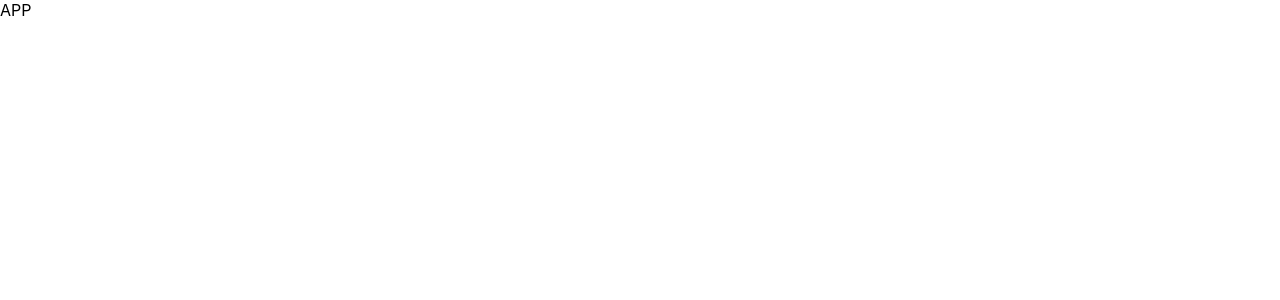
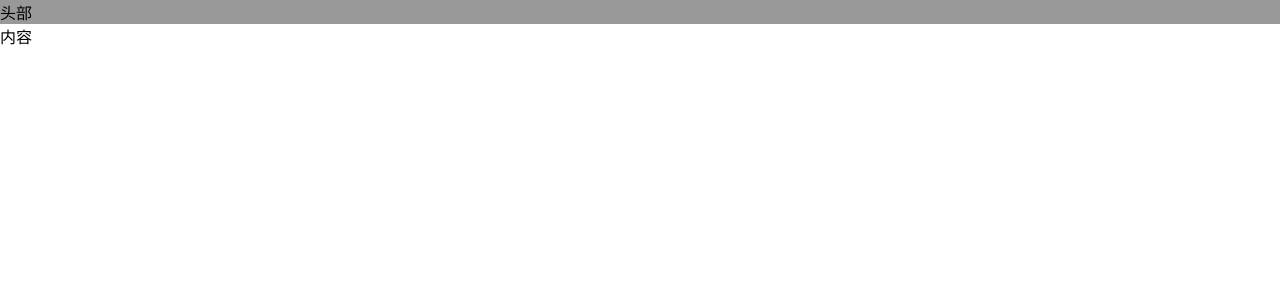
Before and after one commit to Wang-Qing1/interest-web, a React (Create React App) app: page / in a window 1280 px wide. Shown: the top 300 px of the page. Built offline with nearby package versions, Linux system fonts and the light colour scheme.

Commit message:
布局设定，固定头部

```diff
--- a/src/application/App.js
+++ b/src/application/App.js
@@ -1,7 +1,9 @@
+import APPLayout from "../components/APPLayout/APPLayout";
+
 function App() {
   return (
     <div className="App">
-      APP
+      <APPLayout />
     </div>
   );
 }
--- /dev/null
+++ b/src/components/APPContent/APPContent.css
@@ -0,0 +1,3 @@
+.app-content {
+    height: 1000px;
+}
--- /dev/null
+++ b/src/components/APPContent/APPContent.js
@@ -0,0 +1,15 @@
+/**
+ * APP 内容
+ */
+import './APPContent.css';
+import React from "react";
+
+export default class APPContent extends React.Component {
+  render() {
+    return (
+      <div className={"app-content"}>
+        内容
+      </div>
+    );
+  }
+}
--- /dev/null
+++ b/src/components/APPHeader/APPHeader.css
@@ -0,0 +1,9 @@
+.app-header {
+    position: sticky;
+    top: 0;
+    z-index: 1;
+    width: 100%;
+    display: flex;
+    align-items: center;
+    background-color: rgba(0, 0, 0, .4);
+}
--- /dev/null
+++ b/src/components/APPHeader/APPHeader.js
@@ -0,0 +1,15 @@
+/**
+ * APP 头部菜单栏-固定位置
+ */
+import './APPHeader.css';
+import React from "react";
+
+export default class APPHeader extends React.Component {
+  render() {
+    return (
+      <div className={'app-header'}>
+        头部
+      </div>
+    );
+  }
+}
--- /dev/null
+++ b/src/components/APPLayout/APPLayout.js
@@ -0,0 +1,18 @@
+/**
+ * APP 主布局
+ */
+import './APPLayout.css';
+import React from "react";
+import APPHeader from "../APPHeader/APPHeader";
+import APPContent from "../APPContent/APPContent";
+
+export default class APPLayout extends React.Component {
+  render() {
+    return (
+      <div className={'app-layout'}>
+        <APPHeader />
+        <APPContent />
+      </div>
+    );
+  }
+}
--- a/src/styles/index.css
+++ b/src/styles/index.css
@@ -1,3 +1,19 @@
+/* 100% 宽 100% 高且 overflow visible 保证内容超出时使用 window 的滚动条，避免出现不必要的滚动条 */
+html, body {
+  width: 100%;
+  height: 100%;
+  overflow: visible;
+}
+
+/* 设定最小宽高避免严重变形 */
+#root {
+  position: relative;
+  width: 100%;
+  height: 100%;
+  min-width: 800px;
+  min-height: 400px;
+}
+
 body {
   margin: 0;
   font-family: -apple-system, BlinkMacSystemFont, 'Segoe UI', 'Roboto', 'Oxygen',
```
Also changed, not shown: src/components/APPLayout/APPLayout.css (added).
